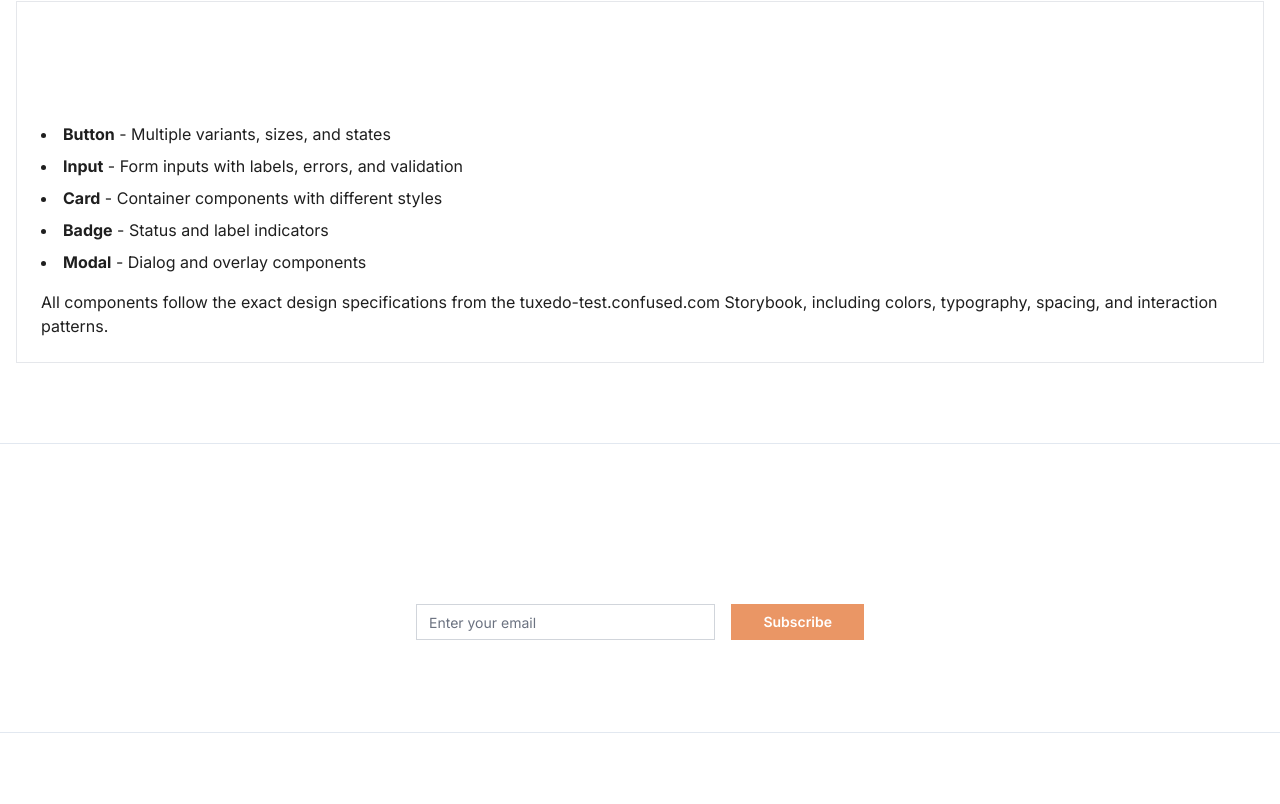
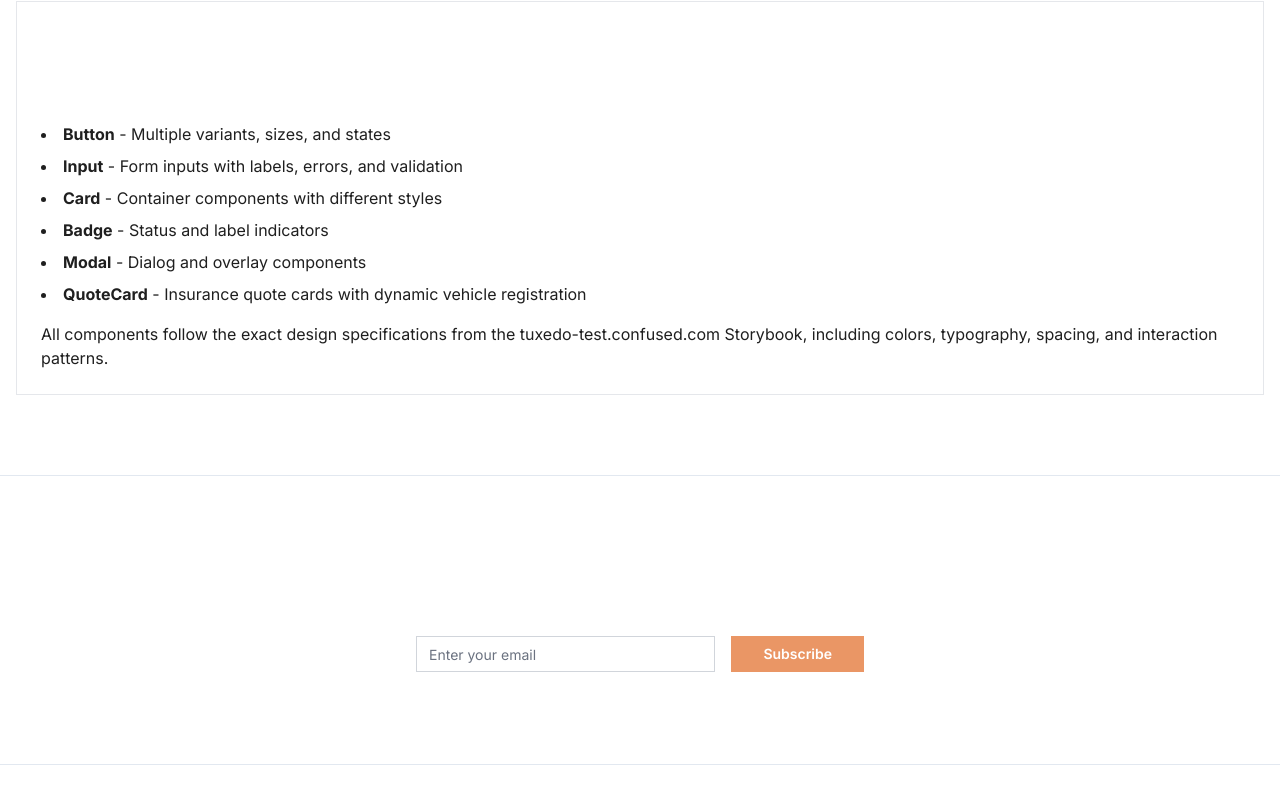
Before and after one commit to jonjaffe/confusing-demo, a React (Vite) app: page /tuxedo in a window 1280 px wide. Shown: the part 4272-5076 px from the top of the page. Built offline with nearby package versions, Linux system fonts and the light colour scheme; the HTML template or start-up script is replaced by a standard one; what @builder.io/react would draw is missing.

Commit message:
Update summary to include QuoteCard
cgen-fa4b1c70a1ef41d589c11e84d36329cc

```diff
--- a/src/pages/TuxedoShowcase.tsx
+++ b/src/pages/TuxedoShowcase.tsx
@@ -347,6 +347,10 @@ const TuxedoShowcase = () => {
                   <strong className="text-brand-amber">Modal</strong> - Dialog
                   and overlay components
                 </li>
+                <li>
+                  <strong className="text-brand-amber">QuoteCard</strong> -
+                  Insurance quote cards with dynamic vehicle registration
+                </li>
               </ul>
               <p>
                 All components follow the exact design specifications from the
```
